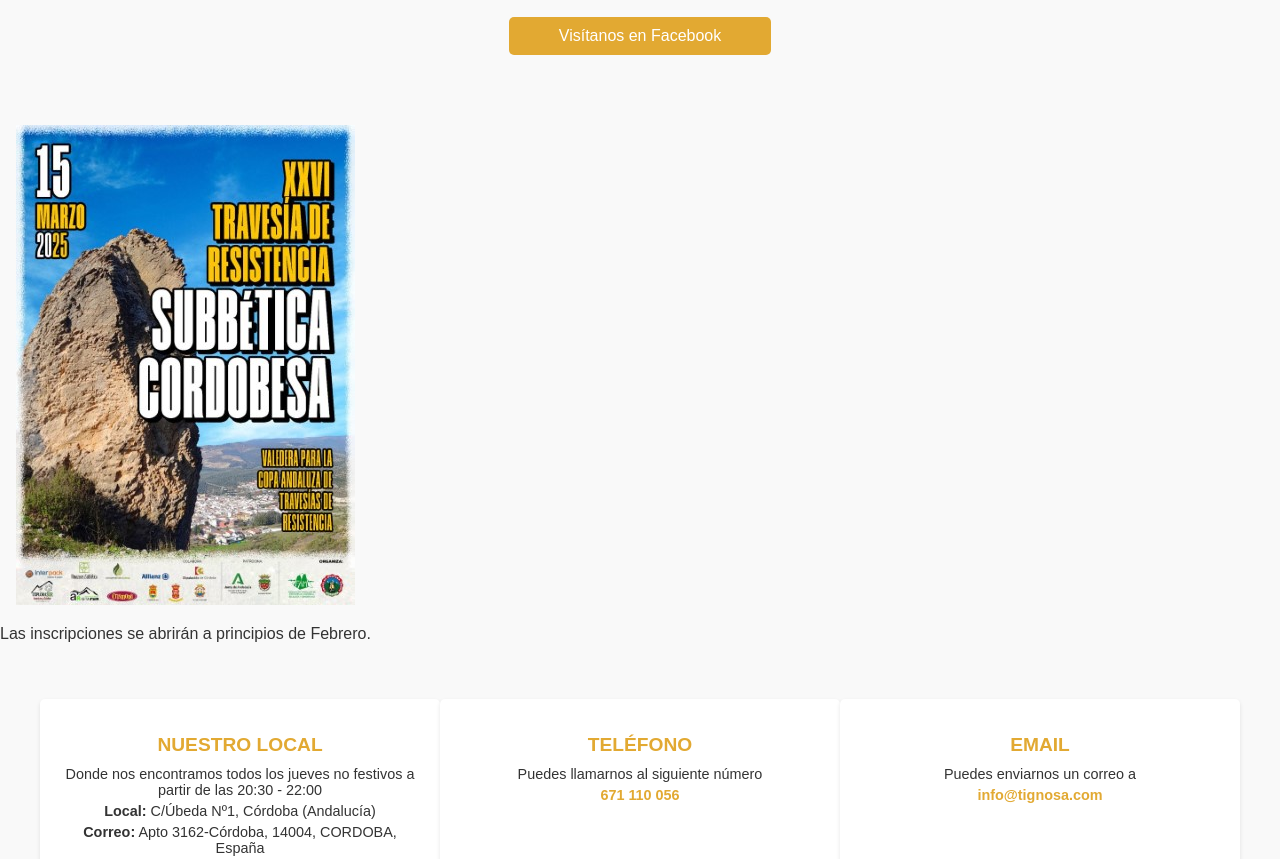
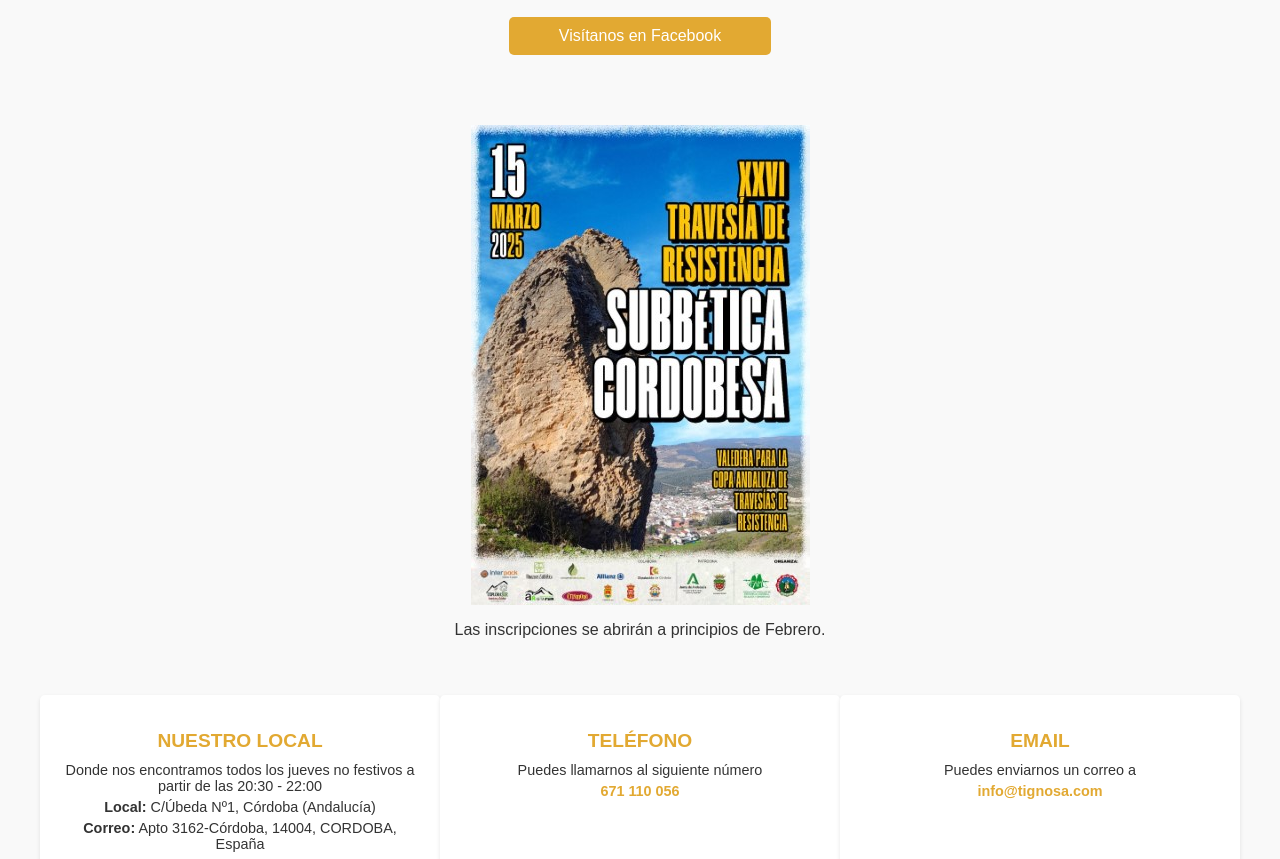
Before and after one commit to laurajimore/tignosacom, a plain HTML site: page index.html in a window 1280 px wide. Shown: the part 467-1326 px from the top of the page. Drawn offline with Linux system fonts and the light colour scheme.

Commit message:
Update index.html

```diff
--- a/index.html
+++ b/index.html
@@ -58,10 +58,12 @@
             margin-bottom: 20px;
         }
         .evento-section {
+            display: flex;
+            flex-direction: column;
+            align-items: center;
+            justify-content: center;
             text-align: center;
-            margin: 0 auto;
-            display: inline-block;
-            margin-bottom: 20px;
+            margin: 20px auto;
         }
         .info-box {
             width: 30%;
```
